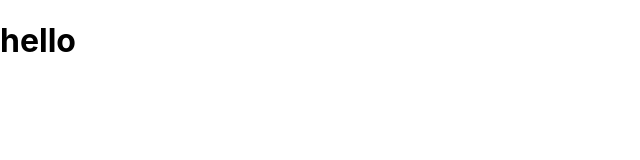
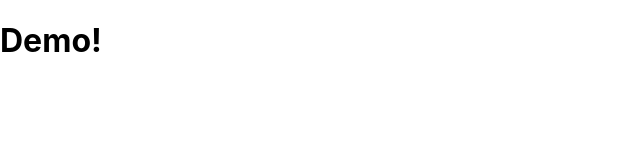
Before and after one commit to oslabs-beta/imaginext, a Next.js app: page /hello in a window 1280 px wide. Shown: the top 160 px of the page, without its empty margins (0-640 px from the left). Built offline with nearby package versions, Linux system fonts and the light colour scheme.

Commit message:
testing pull request

```diff
--- a/pages/hello.tsx
+++ b/pages/hello.tsx
@@ -1,5 +1,5 @@
 export default function Hello() {
     return (
-        <h1>hello</h1>
+        <h1>Demo!</h1>
     )
 }
```
